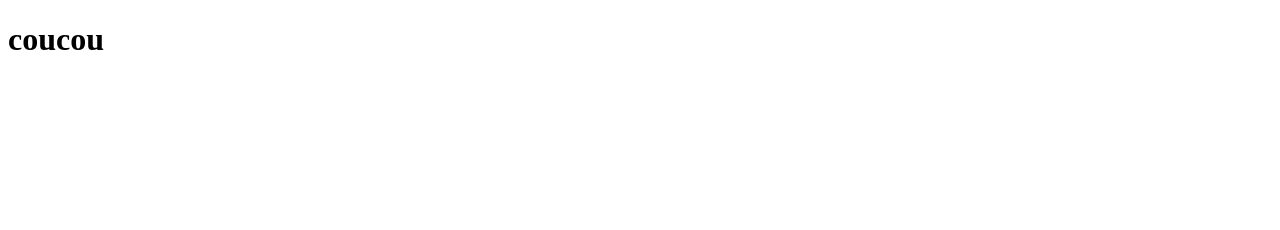
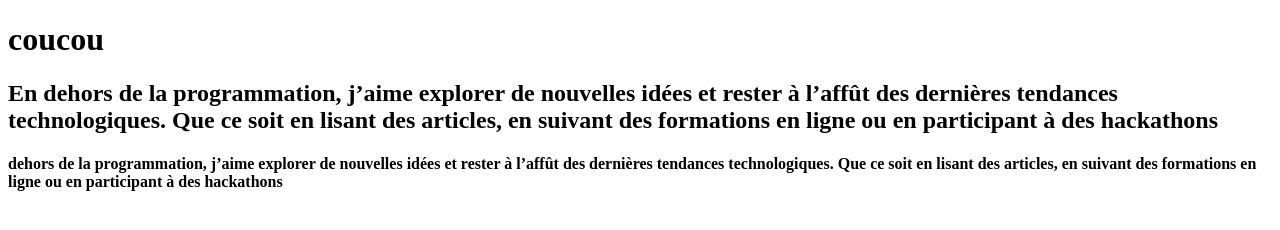
Before and after one commit to Ela-20-lab/TestVeng, a plain HTML site: page index.html in a window 1280 px wide. Drawn offline with Linux system fonts and the light colour scheme.

Commit message:
"inverse"

```diff
--- a/index.html
+++ b/index.html
@@ -7,5 +7,7 @@
 </head>
 <body>
     <h1>coucou</h1>
+    <h2> En dehors de la programmation, j’aime explorer de nouvelles idées et rester à l’affût des dernières tendances technologiques. Que ce soit en lisant des articles, en suivant des formations en ligne ou en participant à des hackathons</h2>
+    <h4> dehors de la programmation, j’aime explorer de nouvelles idées et rester à l’affût des dernières tendances technologiques. Que ce soit en lisant des articles, en suivant des formations en ligne ou en participant à des hackathons</h4>
 </body>
 </html>
```
